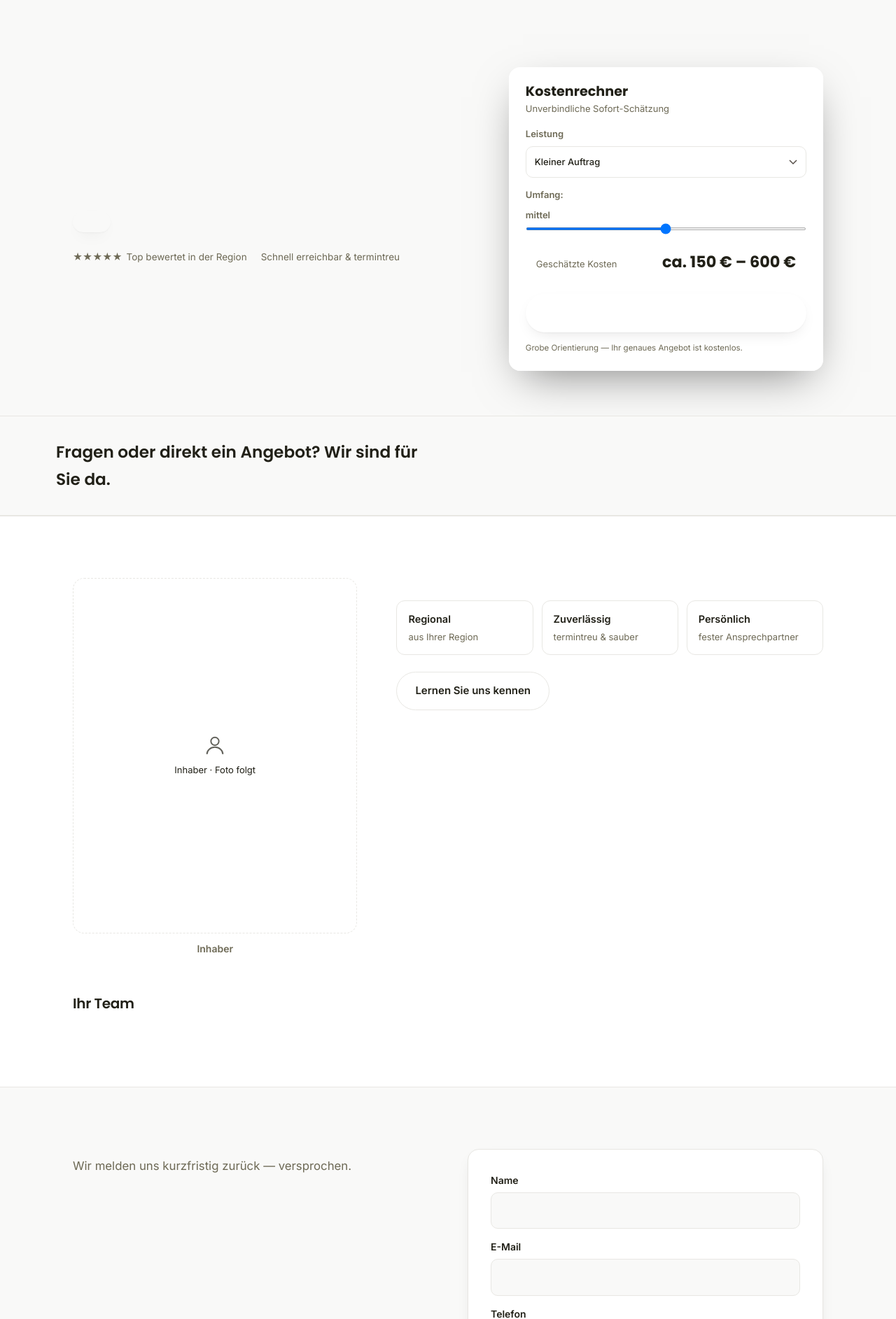
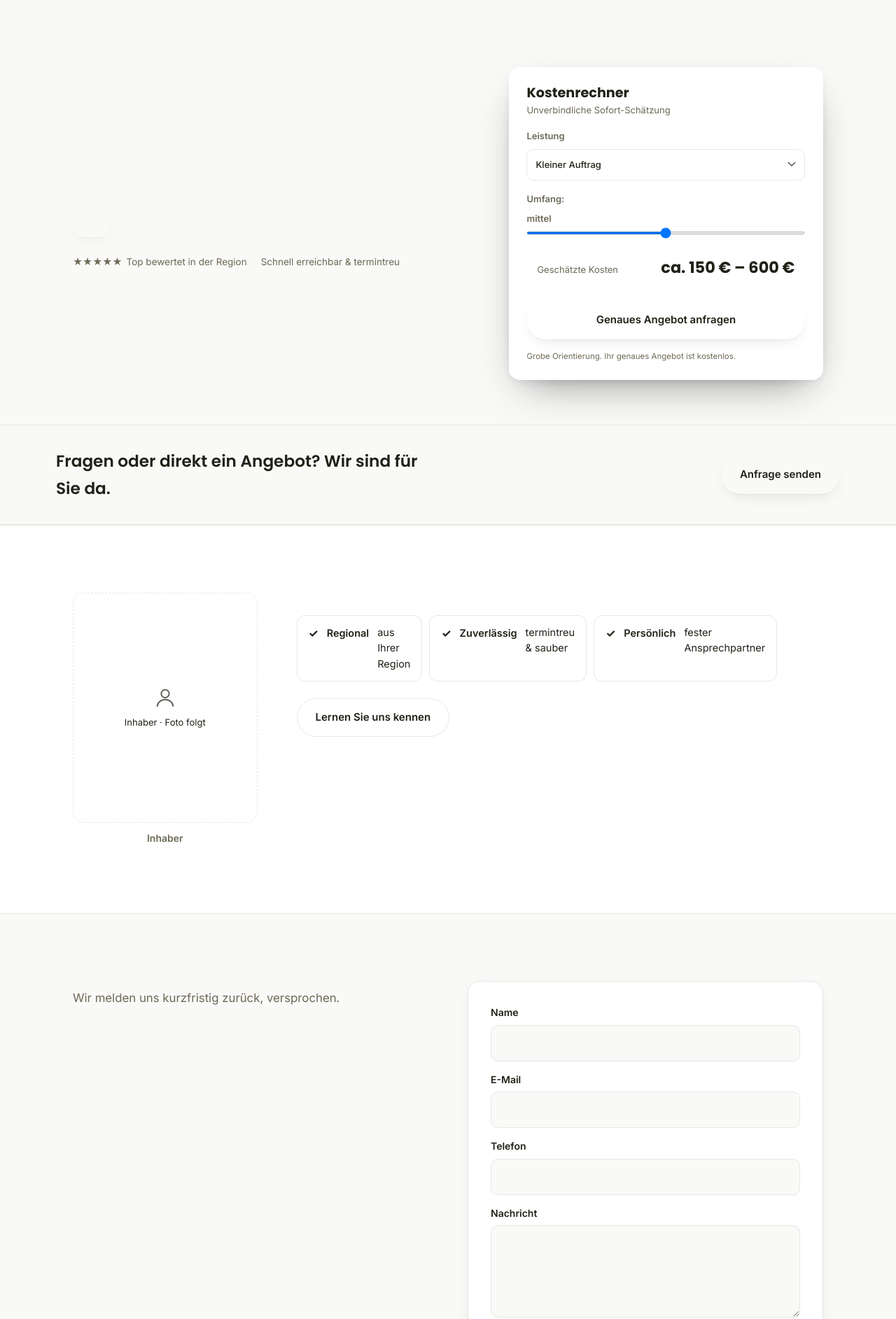
Before and after one commit to BastianScherzinger/web-gemeinschaftspraxis-dres-ulrich-bertrams, a Django app: template templates/index.html in a window 1280 px wide. Shown: the part 65-1950 px from the top of the page at 70% size. Run offline with Django 5.2, Linux system fonts and the light colour scheme; the template is opened without the code that fills it, so the values that code supplies are empty.

Commit message:
Makeover: Feinschliff & Anordnung (Claude · taste) — Memory creation was blocked by permissions - no problem, the work is done.
**Zu

```diff
--- a/static/css/style.css
+++ b/static/css/style.css
@@ -30,7 +30,7 @@
 /* ── Buttons ─────────────────────────────────────────────────────────────── */
 .btn{
   display:inline-flex;align-items:center;justify-content:center;gap:.5em;
-  background:var(--accent);color:#fff;font-weight:600;font-size:15px;
+  background:var(--accent);color:var(--ink);font-weight:600;font-size:15px;
   padding:14px 26px;border-radius:999px;border:1px solid transparent;
   transition:transform .18s ease-out, box-shadow .18s ease-out, opacity .18s;
   box-shadow:var(--shadow);white-space:nowrap;
@@ -47,7 +47,7 @@
 .nav{position:sticky;top:0;z-index:100;background:color-mix(in srgb,var(--bg) 88%,transparent);
   backdrop-filter:blur(12px);border-bottom:1px solid var(--line)}
 .nav-in{display:flex;align-items:center;gap:24px;height:64px}
-.brand{font-family:"Fraunces",serif;font-weight:700;font-size:20px;letter-spacing:-.02em;flex-shrink:0}
+.brand{font-family:"Fraunces",serif;font-weight:700;font-size:18px;letter-spacing:-.02em;flex-shrink:1;min-width:0;overflow:hidden;white-space:nowrap;text-overflow:ellipsis}
 .brand-logo{display:block;height:38px;width:auto;max-width:180px;object-fit:contain}
 .nav-links{display:flex;gap:26px;margin-left:auto;font-size:15px;color:var(--ink-soft)}
 .nav-links a{transition:color .15s;padding:4px 0}
@@ -93,9 +93,10 @@
 
 /* ── Kostenrechner-Karte (Hero, rechte Spalte) ───────────────────────────── */
 .hero-rechner{
-  background:rgba(255,255,255,.97);color:var(--ink);border-radius:var(--radius);
-  padding:clamp(16px,2vw,24px);box-shadow:0 22px 60px -20px rgba(0,0,0,.5);
-  display:grid;gap:14px;backdrop-filter:blur(2px);
+  background:rgba(255,255,255,.98);color:var(--ink);border-radius:var(--radius);
+  padding:clamp(16px,2vw,28px);
+  box-shadow:0 4px 16px -8px rgba(26,23,20,.24),0 24px 56px -24px rgba(26,23,20,.52);
+  display:grid;gap:16px;backdrop-filter:blur(4px);
 }
 .hr-head{display:grid;gap:3px}
 .hr-title{font-family:"Fraunces",Georgia,serif;font-size:1.2rem;font-weight:700;line-height:1.15}
@@ -130,8 +131,8 @@
 .hero-banner::before{
   content:"";position:absolute;inset:0;z-index:0;
   background:
-    linear-gradient(180deg, rgba(20,17,15,.25) 0%, rgba(20,17,15,.80) 100%),
-    radial-gradient(120% 90% at 25% 30%, rgba(20,17,15,.08), rgba(20,17,15,.50));
+    linear-gradient(to right, rgba(20,17,15,.82) 0%, rgba(20,17,15,.62) 48%, rgba(20,17,15,.20) 100%),
+    linear-gradient(180deg, rgba(20,17,15,.08) 0%, rgba(20,17,15,.38) 100%);
 }
 .hero-banner .eyebrow{color:rgba(255,255,255,.92)}
 .hero-banner h1{color:#fff;text-shadow:0 2px 20px rgba(0,0,0,.30)}
@@ -155,7 +156,8 @@
 .hero-trust li{display:flex;align-items:center;gap:6px}
 
 /* ── Sektionen ───────────────────────────────────────────────────────────── */
-.section{padding:clamp(48px,7vw,88px) 0}
+#leistungen,#ueber,#kontakt{scroll-margin-top:72px}
+.section{padding:clamp(56px,8vw,96px) 0}
 .section-tint{background:var(--surface);border-block:1px solid var(--line)}
 .section-t{font-size:clamp(1.6rem,3vw,2.4rem);margin-bottom:6px;line-height:1.12}
 .section-lead{color:var(--ink-soft);font-size:1.05rem;max-width:56ch;margin-top:8px;line-height:1.7}
@@ -203,8 +205,10 @@
 .band-actions{display:flex;gap:12px;flex-wrap:wrap}
 
 /* ── Galerie ─────────────────────────────────────────────────────────────── */
-.gallery{display:grid;grid-template-columns:repeat(auto-fill,minmax(200px,1fr));gap:12px}
-.g-item{border-radius:14px;overflow:hidden;box-shadow:var(--shadow);aspect-ratio:4/3}
+.gallery{display:grid;grid-template-columns:2fr 1fr;gap:16px}
+.g-item{border-radius:16px;overflow:hidden;box-shadow:var(--shadow)}
+.g-item:first-child{grid-row:span 2;min-height:300px}
+.g-item:not(:first-child){aspect-ratio:4/3}
 .g-item img{width:100%;height:100%;object-fit:cover;transition:transform .4s ease-out}
 .g-item:hover img{transform:scale(1.05)}
 
@@ -223,13 +227,17 @@
 .ph svg{width:34px;height:34px;opacity:.7}
 
 /* Trust-Signale */
-.trust{list-style:none;display:grid;gap:12px}
+.trust{list-style:none;display:grid;gap:10px}
 .trust li{
   background:var(--surface);border:1px solid var(--line);border-radius:12px;
   padding:14px 16px;display:flex;flex-direction:column;gap:3px
 }
 .trust strong{font-size:14.5px}
 .trust span{font-size:13px;color:var(--ink-soft)}
+/* About-trust: checkmark-style full-sentence items */
+.about-body .trust li{flex-direction:row;align-items:flex-start;gap:12px;padding:13px 16px}
+.about-body .trust li::before{content:"✓";color:var(--accent);font-weight:700;font-size:16px;flex-shrink:0;line-height:1.55}
+.about-body .trust span{font-size:14.5px;color:var(--ink);line-height:1.55}
 
 /* ── Team ────────────────────────────────────────────────────────────────── */
 .team-wrap{margin-top:clamp(36px,5vw,56px)}
@@ -376,7 +384,9 @@
   .team{grid-template-columns:repeat(2,1fr)}
   .foot-in{flex-direction:column;align-items:flex-start;gap:12px}
   .foot-meta{text-align:left}
-  .gallery{grid-template-columns:repeat(2,1fr)}
+  .gallery{grid-template-columns:1fr}
+  .g-item:first-child{grid-row:auto;min-height:220px}
+  .g-item:not(:first-child){aspect-ratio:4/3}
 }
 
 /* Touch: Hover-Effekte deaktivieren (kein Geflacker) */
--- a/static/css/tokens.css
+++ b/static/css/tokens.css
@@ -1,6 +1,6 @@
 /* tokens.css — LOKALE taste-Stufe (design_tokens.py), 0 Claude-Tokens.
-   Lädt NACH style.css und überschreibt Palette + Fonts markengerecht. */
-@import url('https://fonts.googleapis.com/css2?family=Poppins:wght@400;500;600;700&family=Inter:wght@400;500;600&display=swap');
+   Lädt NACH style.css und überschreibt Palette + Fonts markengerecht.
+   Fonts werden via <link> im HTML-Head geladen (keine @import-Blockade). */
 :root{
   --accent:#a38a00;
   --accent-dark:#665600;
@@ -11,6 +11,6 @@
   --line:#e8e7e3;
 }
 body{font-family:"Inter",system-ui,-apple-system,"Segoe UI",sans-serif}
-h1,h2,h3,.brand,.section-t,.team-t,.band-t,.hr-title,.hr-result-val{font-family:"Poppins","Iowan Old Style",Georgia,serif}
+h1,h2,h3,.brand,.section-t,.team-t,.band-t,.hr-title,.hr-result-val{font-family:"Poppins",system-ui,sans-serif}
 .btn{background:var(--accent)}
 .btn:hover{background:var(--accent-dark)}
--- a/templates/index.html
+++ b/templates/index.html
@@ -11,7 +11,7 @@
   <meta property="og:type" content="website">
   <link rel="preconnect" href="https://fonts.googleapis.com">
   <link rel="preconnect" href="https://fonts.gstatic.com" crossorigin>
-  <link href="https://fonts.googleapis.com/css2?family=Fraunces:opsz,wght@9..144,500;9..144,600;9..144,700&family=Inter:wght@400;500;600&display=swap" rel="stylesheet">
+  <link href="https://fonts.googleapis.com/css2?family=Poppins:wght@400;500;600;700&family=Inter:wght@400;500;600&display=swap" rel="stylesheet">
   <link rel="stylesheet" href="{% static 'css/style.css' %}">
   <!-- Lokale taste-Stufe (design_tokens.py): markengerechte Palette + Font-Pairing, lädt NACH
        style.css und überschreibt sie. Wird pro Seite erzeugt; fehlt sie, greift nur --accent. -->
@@ -72,10 +72,10 @@
           </label>
           <div class="hr-result">
             <span class="hr-result-lbl">Geschätzte Kosten</span>
-            <span class="hr-result-val" id="hr-result">—</span>
+            <span class="hr-result-val" id="hr-result">Bitte wählen</span>
           </div>
           <a class="btn hr-cta" href="#kontakt">Genaues Angebot anfragen</a>
-          <p class="hr-note">{% if c.rechner.hinweis %}{{ c.rechner.hinweis }}{% else %}Grobe Orientierung — Ihr genaues Angebot ist kostenlos.{% endif %}</p>
+          <p class="hr-note">{% if c.rechner.hinweis %}{{ c.rechner.hinweis }}{% else %}Grobe Orientierung. Ihr genaues Angebot ist kostenlos.{% endif %}</p>
           {{ c.rechner|json_script:"rechner-data" }}
         </aside>
       </div>
@@ -86,7 +86,7 @@
     <section id="leistungen" class="section">
       <div class="wrap">
         <h2 class="section-t">Was wir für Sie tun</h2>
-        <p class="section-lead">Klare Leistungen, sauber ausgeführt — vom ersten Gespräch bis zur Abnahme.</p>
+        <p class="section-lead">Klare Leistungen, sauber ausgeführt, vom ersten Gespräch bis zur Abnahme.</p>
         <div class="grid">
           {% for s in c.leistungen %}
           <article class="card">
@@ -116,6 +116,8 @@
         <div class="band-actions">
           {% if c.whatsapp %}<a class="btn btn-wa" href="https://wa.me/{{ c.whatsapp }}?text=Hallo%2C%20ich%20h%C3%A4tte%20gerne%20ein%20Angebot." target="_blank" rel="noopener"><svg class="ic-wa" viewBox="0 0 24 24" fill="currentColor" aria-hidden="true"><path d="M12.04 2C6.58 2 2.13 6.45 2.13 11.91c0 1.75.46 3.45 1.32 4.95L2 22l5.25-1.38a9.9 9.9 0 0 0 4.79 1.22h.01c5.46 0 9.91-4.45 9.91-9.91 0-2.65-1.03-5.14-2.9-7.01A9.82 9.82 0 0 0 12.04 2Zm0 18.13h-.01a8.2 8.2 0 0 1-4.18-1.15l-.3-.18-3.11.82.83-3.04-.2-.31a8.21 8.21 0 0 1-1.26-4.38c0-4.54 3.7-8.24 8.25-8.24 2.2 0 4.27.86 5.83 2.42a8.2 8.2 0 0 1 2.41 5.83c0 4.54-3.7 8.24-8.24 8.24Zm4.52-6.16c-.25-.12-1.47-.72-1.69-.81-.23-.08-.39-.12-.56.13-.16.25-.64.81-.79.97-.14.17-.29.19-.54.06-.25-.12-1.05-.39-1.99-1.23-.74-.66-1.23-1.47-1.38-1.72-.14-.25-.01-.38.11-.51.11-.11.25-.29.37-.43.12-.14.16-.25.25-.41.08-.17.04-.31-.02-.43-.06-.12-.56-1.34-.76-1.84-.2-.48-.4-.42-.56-.43h-.48c-.16 0-.43.06-.66.31-.22.25-.86.85-.86 2.07 0 1.22.89 2.4 1.01 2.56.12.17 1.75 2.67 4.23 3.74.59.26 1.05.41 1.41.52.59.19 1.13.16 1.56.1.48-.07 1.47-.6 1.68-1.18.21-.58.21-1.07.14-1.18-.06-.1-.22-.16-.47-.28Z"/></svg> WhatsApp schreiben</a>{% endif %}
           {% if c.telefon %}<a class="btn btn-light" href="tel:{{ c.telefon }}">☎ {{ c.telefon }}</a>{% endif %}
+          {% if c.email %}<a class="btn" href="mailto:{{ c.email }}">E-Mail schreiben</a>{% endif %}
+          {% if not c.whatsapp and not c.telefon and not c.email %}<a class="btn" href="#kontakt">Anfrage senden</a>{% endif %}
         </div>
       </div>
     </section>
@@ -143,7 +145,7 @@
         </div>
       </div>
 
-      <div class="wrap team-wrap">
+      {% if c.team4 %}<div class="wrap team-wrap">
         <h3 class="team-t">Ihr Team</h3>
         <div class="team">
           {% for m in c.team4 %}
@@ -154,7 +156,7 @@
           </figure>
           {% endfor %}
         </div>
-      </div>
+      </div>{% endif %}
     </section>
 
     <!-- GALERIE -->
@@ -174,7 +176,7 @@
       <div class="wrap contact">
         <div class="contact-info">
           <h2 class="section-t">{{ c.cta_text }}</h2>
-          <p class="section-lead">Wir melden uns kurzfristig zurück — versprochen.</p>
+          <p class="section-lead">Wir melden uns kurzfristig zurück, versprochen.</p>
           <ul class="contact-list">
             {% if c.telefon %}<li><span>Telefon</span><a href="tel:{{ c.telefon }}">{{ c.telefon }}</a></li>{% endif %}
             {% if c.whatsapp %}<li><span>WhatsApp</span><a href="https://wa.me/{{ c.whatsapp }}" target="_blank" rel="noopener">Nachricht senden</a></li>{% endif %}
@@ -229,10 +231,10 @@
   </footer>
 
   <!-- Mobiler Sticky-Kontaktbalken -->
-  <div class="mobilebar">
+  {% if c.telefon or c.whatsapp %}<div class="mobilebar">
     {% if c.telefon %}<a href="tel:{{ c.telefon }}">☎ Anrufen</a>{% endif %}
     {% if c.whatsapp %}<a class="mb-wa" href="https://wa.me/{{ c.whatsapp }}" target="_blank" rel="noopener">WhatsApp</a>{% endif %}
-  </div>
+  </div>{% endif %}
 
   <script src="{% static 'js/kostenrechner.js' %}" defer></script>
   <script>
```
Also changed, not shown: content.json (+4 -3 lines).
